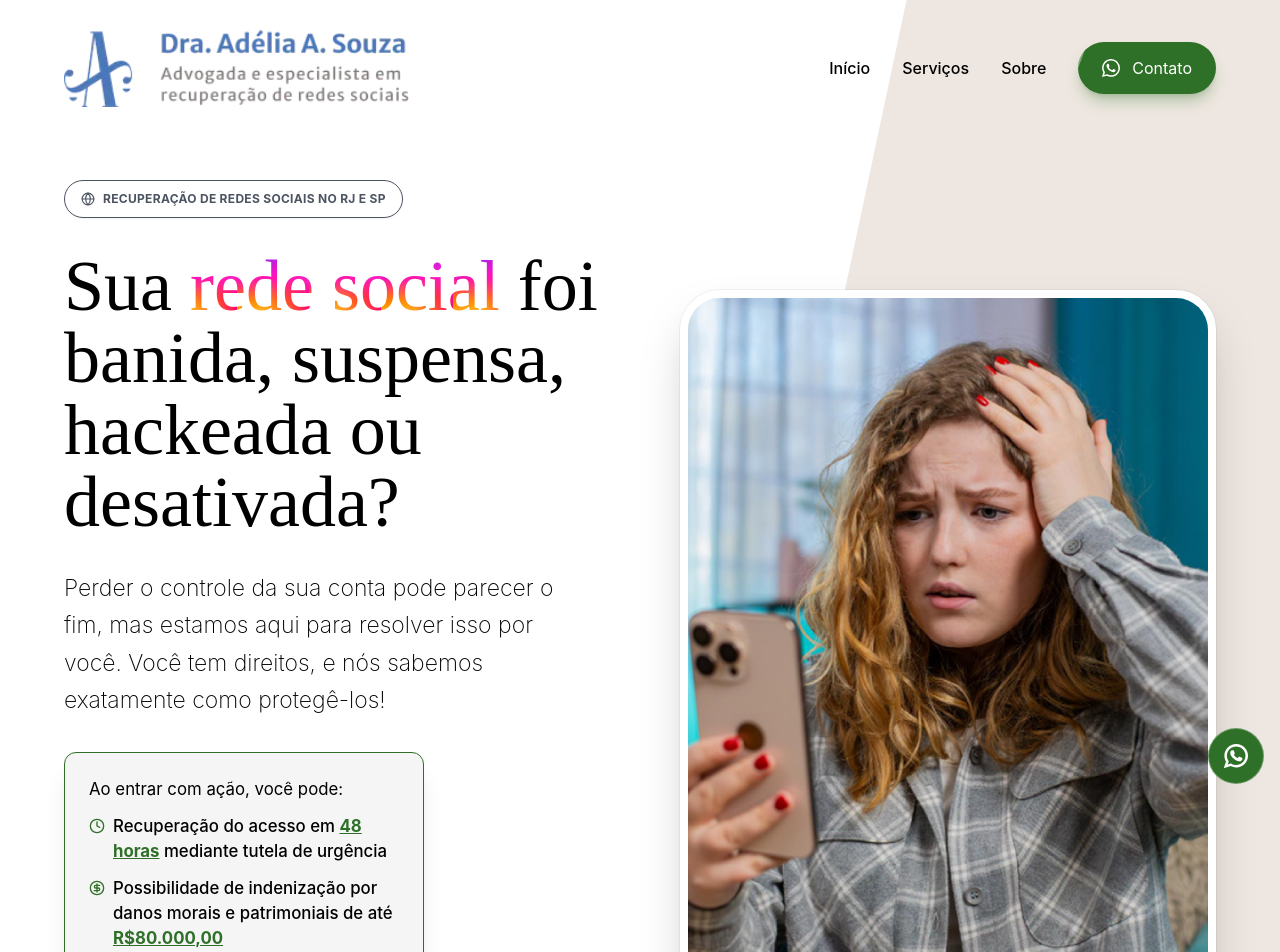
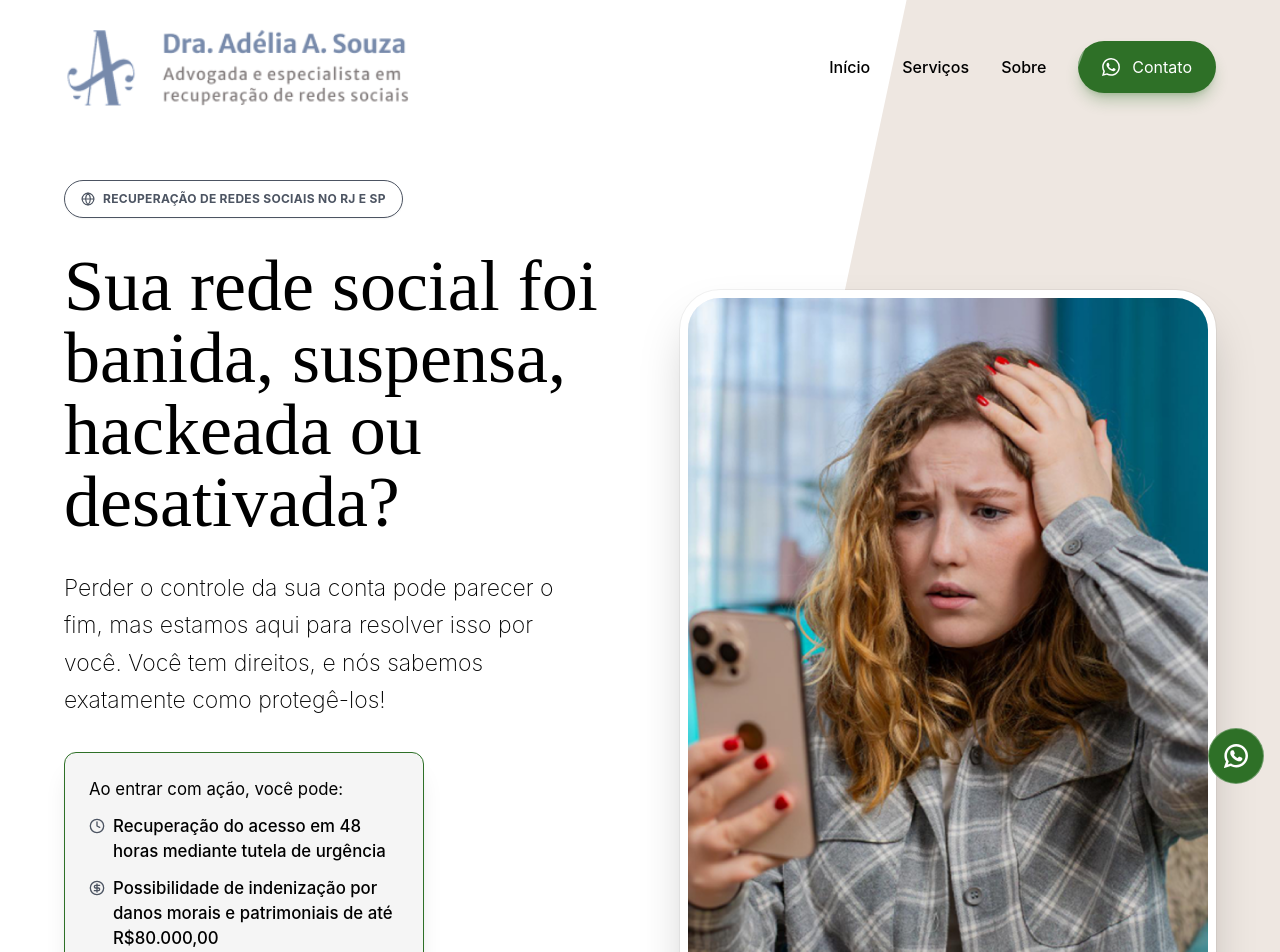
Before and after one commit to Paper-Street-Softwares/LPS-Adelia, a React (Vite) app: page / in a window 1280 px wide. Shown: the top 952 px of the page. Built offline with nearby package versions, Linux system fonts and the light colour scheme.

Commit message:
fix: Ajustes

```diff
--- a/src/components/sections/HeroTemplateNovo.jsx
+++ b/src/components/sections/HeroTemplateNovo.jsx
@@ -79,13 +79,7 @@ function HeroTemplateNovo({
     card1: {
       icon: <Clock width={16} />,
       text: (
-        <p>
-          Recuperação do acesso em{' '}
-          <strong className={`text-wppDark font-bold underline`}>
-            48 horas
-          </strong>{' '}
-          mediante tutela de urgência
-        </p>
+        <p>Recuperação do acesso em 48 horas mediante tutela de urgência</p>
       ),
     },
     card2: {
@@ -93,9 +87,7 @@ function HeroTemplateNovo({
       text: (
         <p>
           Possibilidade de indenização por danos morais e patrimoniais de até{' '}
-          <strong className={`text-wppDark font-bold underline`}>
-            R$80.000,00
-          </strong>
+          R$80.000,00
         </p>
       ),
     },
@@ -157,7 +149,7 @@ function HeroTemplateNovo({
                 <h1>Ao entrar com ação, você pode:</h1>
                 {topicsCard.map((item, index) => (
                   <div key={index} className="flex gap-2 items-start">
-                    <span className={`text-wppDark`}>{item.icon}</span>
+                    <span className={`text-primaryDark`}>{item.icon}</span>
                     <p className={`font-medium ${text}`}>{item.text}</p>
                   </div>
                 ))}
--- a/src/content/content.jsx
+++ b/src/content/content.jsx
@@ -108,7 +108,7 @@ const content = {
       miniTag: 'Recuperação de redes sociais no RJ e SP',
       title: (
         <h1>
-          Sua <span class="text-image">rede social</span>{' '}
+          Sua <span class="">rede social</span>{' '}
           <span className="destaque relative italic font-light">
             {/* <span>
               <svg
```
Also changed, not shown: src/assets/imgs/logo/logo.webp.
